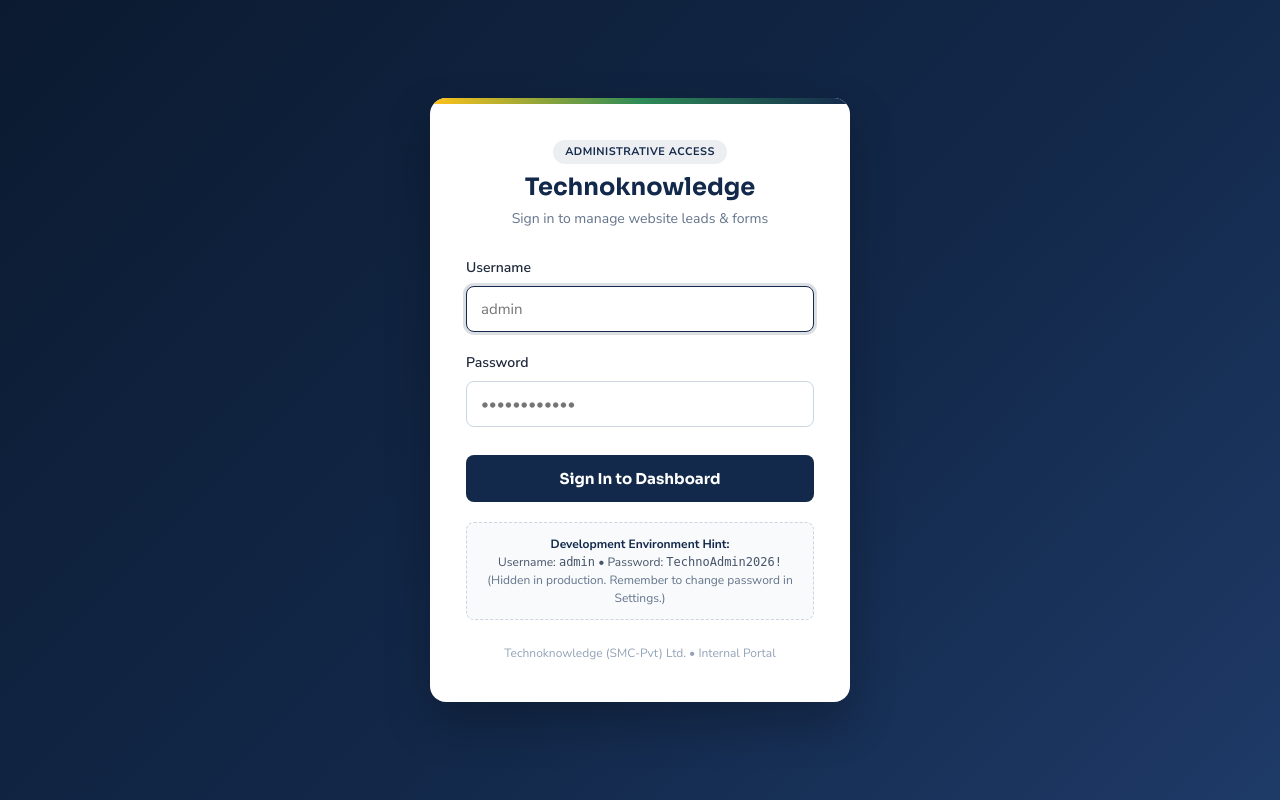
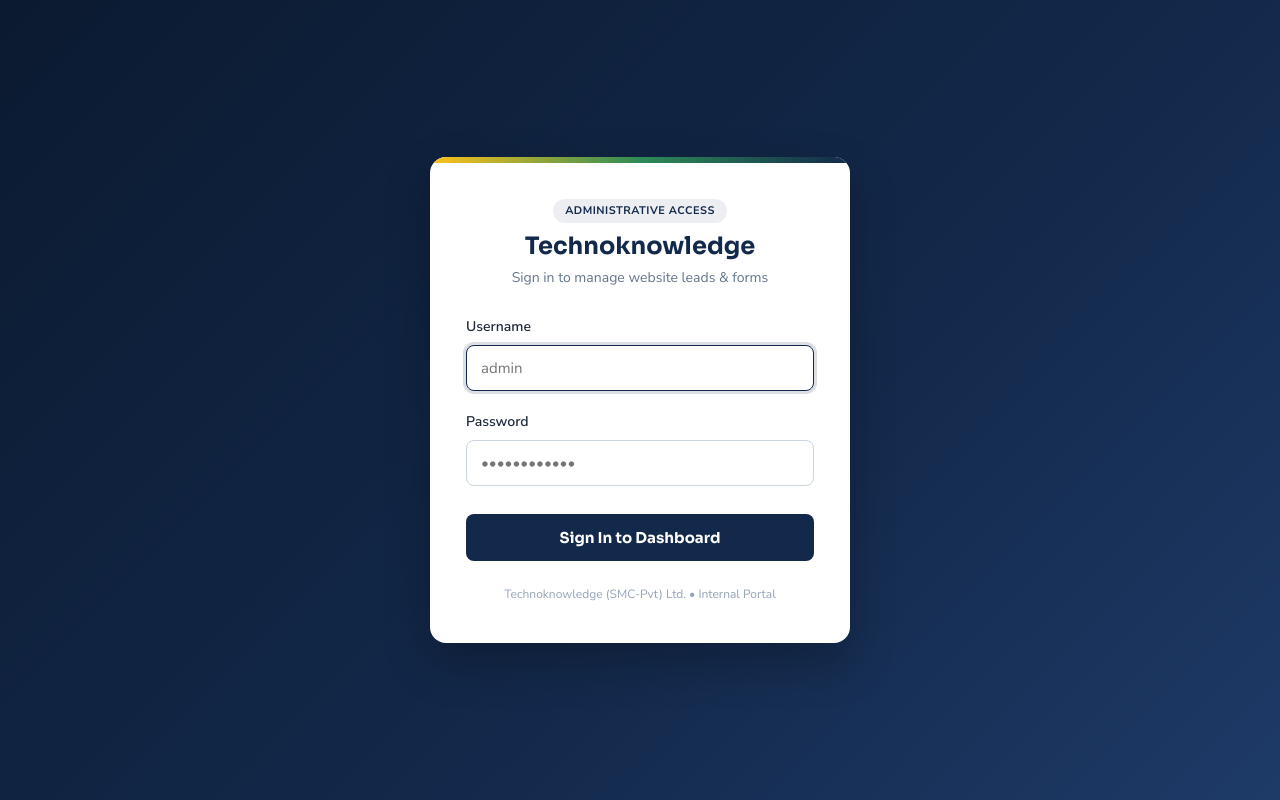
Before and after one commit to coderflame86-creator/technoknowledge, a PHP site: page /TK/backend/admin/login.php in a window 1280 px wide. Run offline with PHP 8.4, Linux system fonts and the light colour scheme.

Commit message:
Remove demo credentials hint and styling completely from admin login page

```diff
--- a/backend/admin/login.php
+++ b/backend/admin/login.php
@@ -277,19 +277,6 @@ if ($_SERVER['REQUEST_METHOD'] === 'POST') {
             font-size: 12px;
             color: #94a3b8;
         }
-        .demo-hint {
-            margin-top: 20px;
-            padding: 12px;
-            background: #f8fafc;
-            border: 1px dashed #cbd5e1;
-            border-radius: 8px;
-            font-size: 12px;
-            color: #475569;
-            text-align: center;
-        }
-        .demo-hint strong {
-            color: #13294B;
-        }
     </style>
 </head>
 <body class="login-page">
@@ -328,17 +315,6 @@ if ($_SERVER['REQUEST_METHOD'] === 'POST') {
             <button type="submit" class="btn-login">Sign In to Dashboard</button>
         </form>
 
-        <?php
-        $config = require dirname(__DIR__) . '/config/config.php';
-        if (($config['app_env'] ?? 'development') === 'development'):
-        ?>
-        <div class="demo-hint">
-            <strong>Development Environment Hint:</strong><br>
-            Username: <code>admin</code> &bull; Password: <code>TechnoAdmin2026!</code><br>
-            <span style="color:#64748b;">(Hidden in production. Remember to change password in Settings.)</span>
-        </div>
-        <?php endif; ?>
-
         <div class="login-footer">
             Technoknowledge (SMC-Pvt) Ltd. &bull; Internal Portal
         </div>
```
